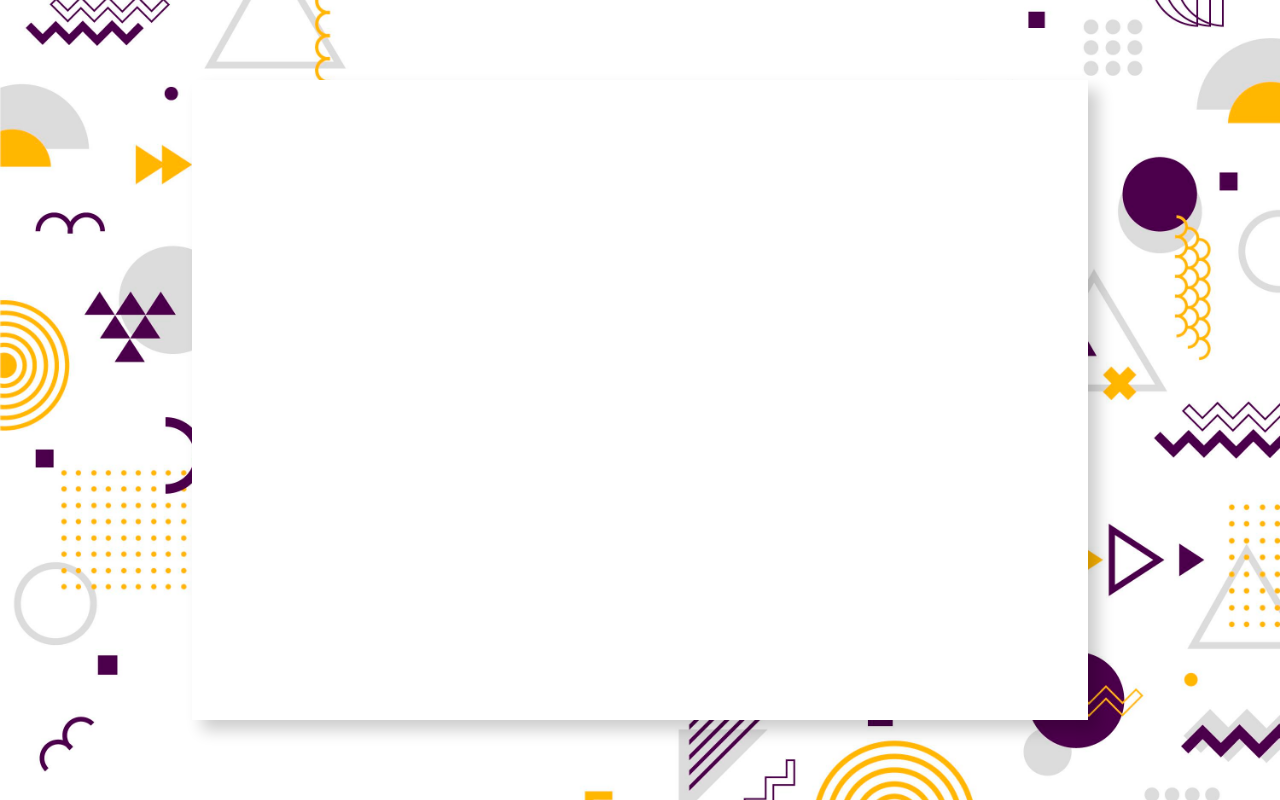
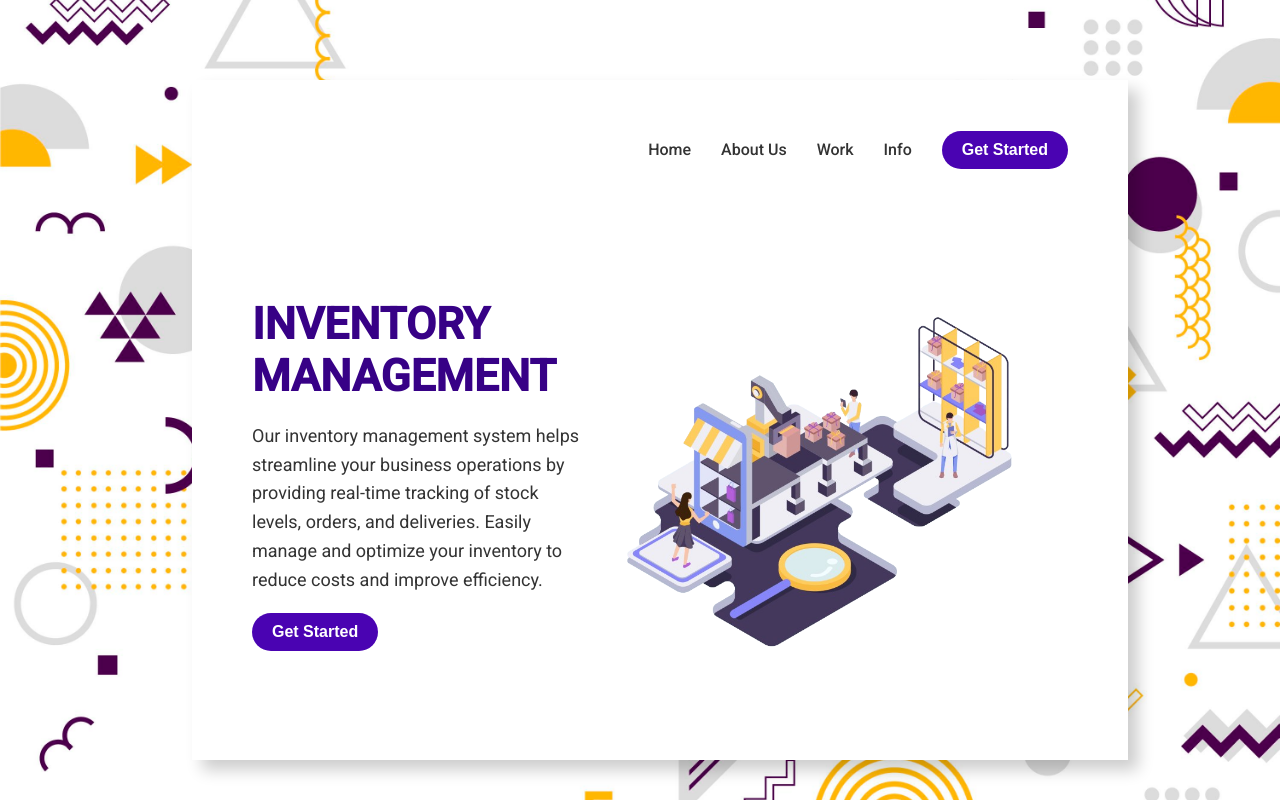
Before and after one commit to kavindunilshan/invex-pro-fo, an Angular app: page / in a window 1280 px wide. Built offline with nearby package versions, Linux system fonts and the light colour scheme.

Commit message:
Home page work done

```diff
--- a/src/app/app.module.ts
+++ b/src/app/app.module.ts
@@ -7,6 +7,7 @@ import { NavbarComponent } from './components/home/home-box/navbar/navbar.compon
 import { ActionButtonComponent } from './utils/action-button/action-button.component';
 import { HomeComponent } from './components/home/home.component';
 import { HomeBoxComponent } from './components/home/home-box/home-box.component';
+import {NgOptimizedImage} from "@angular/common";
 
 @NgModule({
   declarations: [
@@ -18,7 +19,8 @@ import { HomeBoxComponent } from './components/home/home-box/home-box.component'
   ],
   imports: [
     BrowserModule,
-    AppRoutingModule
+    AppRoutingModule,
+    NgOptimizedImage
   ],
   providers: [],
   bootstrap: [AppComponent]
--- a/src/app/components/home/home-box/home-box.component.css
+++ b/src/app/components/home/home-box/home-box.component.css
@@ -6,4 +6,39 @@
   width: 70%;
   height: 80%;
   box-shadow: 10px 10px 15px rgba(0, 0, 0, 0.2);
+  padding: 20px;
+  display: flex;
+  flex-direction: column;
 }
+
+.home-box-inner {
+  display: flex;
+  margin: 0 20px 20px 40px;
+  align-items: center;
+  height: 100%;
+}
+
+.home-box-inner-left {
+  width: 40%;
+}
+
+.title {
+  font-size: 44px;
+  color: #370186;
+  font-weight: bold;
+  margin-bottom: 20px;
+}
+
+.description {
+  font-size: 18px;
+  line-height: 1.6;
+  color: #333;
+}
+
+.home-box-image {
+  width: 50%;
+  margin-left: 20px;
+  max-width: 100%;
+  height: auto;
+  object-fit: contain;
+}
--- a/src/app/components/home/home-box/home-box.component.html
+++ b/src/app/components/home/home-box/home-box.component.html
@@ -1,3 +1,17 @@
 <div class="home-box">
-
+  <app-navbar></app-navbar>
+  <div class="home-box-inner">
+    <div class="home-box-inner-left">
+      <h1 class="title">INVENTORY MANAGEMENT</h1>
+      <p class="description">
+        Our inventory management system helps streamline
+        your business operations by providing real-time tracking
+        of stock levels, orders, and deliveries.
+        Easily manage and optimize your inventory
+        to reduce costs and improve efficiency.
+      </p>
+      <app-action-button text="Get Started"></app-action-button>
+    </div>
+    <img src="/mg.png" alt="Inventory Management Image" class="home-box-image">
+  </div>
 </div>
--- a/src/app/components/home/home-box/home-box.component.ts
+++ b/src/app/components/home/home-box/home-box.component.ts
@@ -7,4 +7,6 @@ import { Component } from '@angular/core';
 })
 export class HomeBoxComponent {
 
+
+
 }
--- a/src/app/components/home/home-box/navbar/navbar.component.css
+++ b/src/app/components/home/home-box/navbar/navbar.component.css
@@ -10,8 +10,8 @@
 .navbar-list {
   list-style: none;
   display: flex;
-  gap: 20px;
-  margin: 20px;
+  gap: 30px;
+  margin: 30px;
   padding: 0;
 }
 
```
Also changed, not shown: public/mg.png (added).
